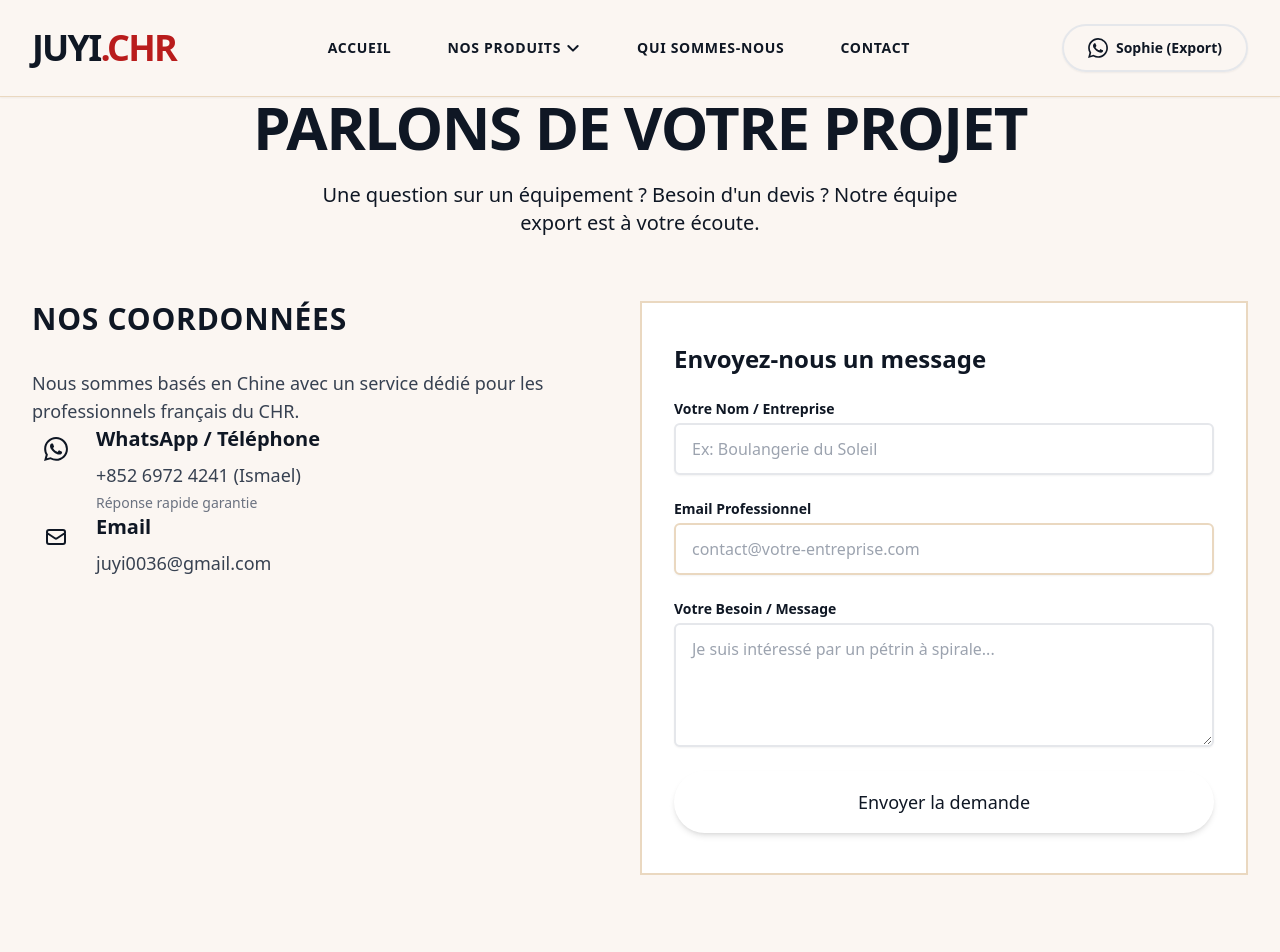
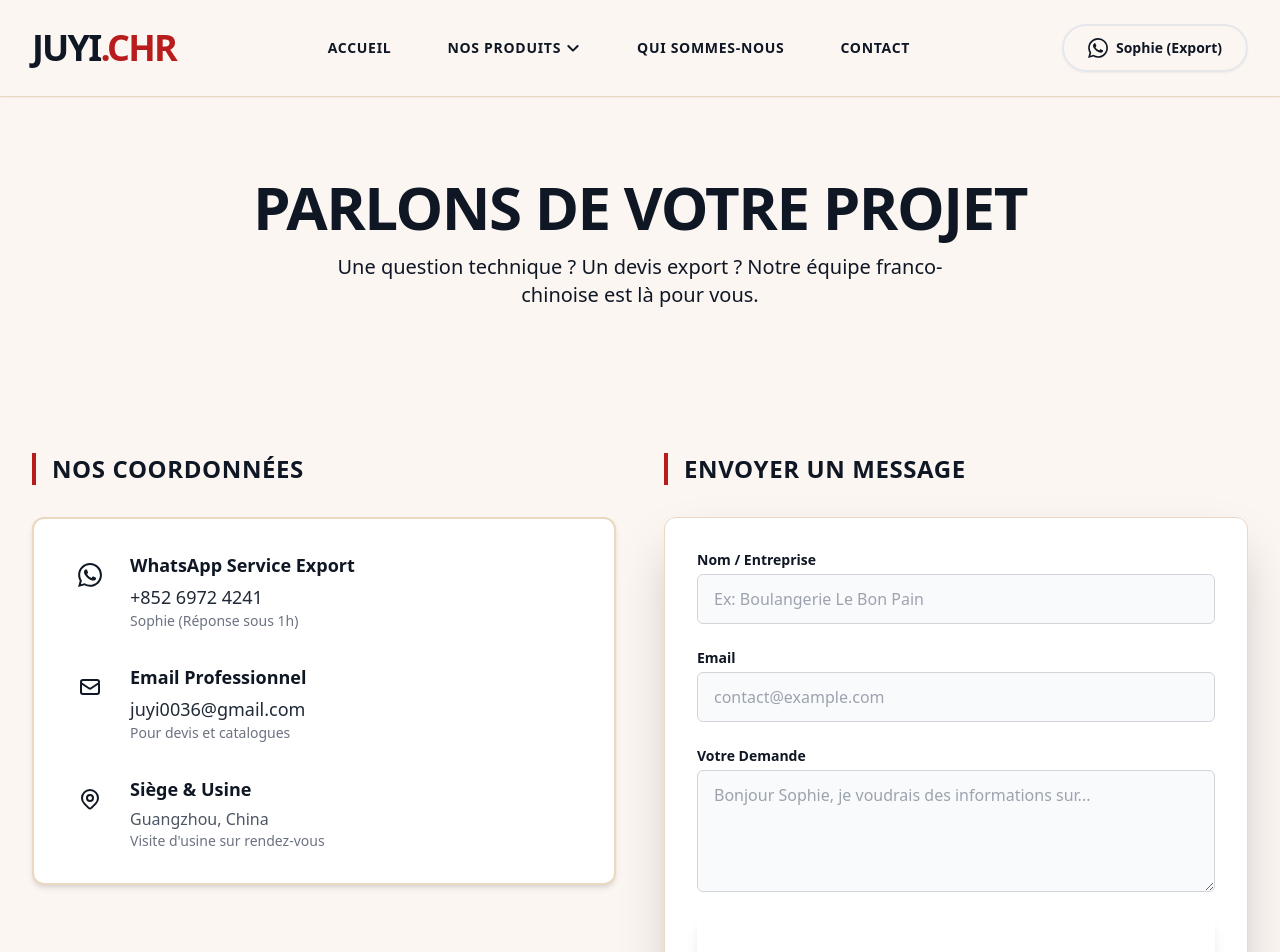
Before and after one commit to juyi0036-web/juyi-website, a Next.js app: page /contact in a window 1280 px wide. Shown: the top 952 px of the page. Built offline with nearby package versions, Linux system fonts and the light colour scheme.

Commit message:
Update contact.js

```diff
--- a/pages/contact.js
+++ b/pages/contact.js
@@ -3,7 +3,7 @@ import Navbar from '../components/Navbar';
 
 export default function Contact() {
   return (
-    <div className="min-h-screen bg-cream font-sans">
+    <div className="min-h-screen bg-cream font-sans flex flex-col">
       <Head>
         <title>Contactez-nous | JUYI CHR</title>
         <meta name="description" content="Contactez JUYI CHR pour vos équipements de boulangerie et cuisine professionnelle. Service export Chine-France." />
@@ -11,114 +11,132 @@ export default function Contact() {
 
       <Navbar />
 
-      {/* 顶部标题区 - 巧克力色背景 */}
-      <div className="bg-choco py-16Csmd:py-24">
+      {/* 统一的巧克力色头部 */}
+      <div className="bg-choco text-cream py-20">
         <div className="max-w-7xl mx-auto px-4 sm:px-6 lg:px-8 text-center">
-          <h1 className="text-4xl font-extrabold tracking-tight text-cream sm:text-5xl md:text-6xl uppercase">
+          <h1 className="text-4xl font-extrabold tracking-tight sm:text-5xl md:text-6xl uppercase">
             Parlons de votre projet
           </h1>
-          <p className="mt-6 max-w-2xl mx-auto text-xl text-cream/80">
-            Une question sur un équipement ? Besoin d'un devis ? Notre équipe export est à votre écoute.
+          <p className="mt-4 text-xl text-cream/80 max-w-2xl mx-auto">
+            Une question technique ? Un devis export ? Notre équipe franco-chinoise est là pour vous.
           </p>
         </div>
       </div>
 
-      {/* 主要内容区 - 奶油色背景 */}
-      <main className="max-w-7xl mx-auto px-4 sm:px-6 lg:px-8 py-16">
-        <div className="grid grid-cols-1 md:grid-cols-2 gap-16Bg items-start">
+      <main className="flex-grow max-w-7xl mx-auto px-4 sm:px-6 lg:px-8 py-16 w-full">
+        <div className="grid grid-cols-1 md:grid-cols-2 gap-12 items-start">
 
-          {/* 左侧：联系方式 */}
+          {/* 左侧：联系信息卡片 */}
           <div>
-            <h2 className="text-3xl font-bold text-choco mb-8 uppercase tracking-wide">
+            <h2 className="text-2xl font-bold text-choco mb-8 uppercase tracking-wide border-l-4 border-red-700 pl-4">
               Nos Coordonnées
             </h2>
-            <p className="text-gray-700 mb-12Cc text-lg">
-              Nous sommes basés en Chine avec un service dédié pour les professionnels français du CHR.
-            </p>
 
-            <div className="space-y-8CG">
-              {/* WhatsApp / Phone */}
+            <div className="bg-white p-8 rounded-xl shadow-md border-2 border-[#EAD8C0] space-y-8">
+              {/* WhatsApp / 电话 */}
               <div className="flex items-start">
                 <div className="flex-shrink-0">
-                  <span className="inline-flex items-center justify-center h-12 w-12 rounded-full bg-chocoCB text-cream">
+                  <div className="flex items-center justify-center h-12 w-12 rounded-full bg-choco text-cream">
                     <svg className="h-6 w-6" fill="currentColor" viewBox="0 0 24 24"><path d="M17.472 14.382c-.297-.149-1.758-.867-2.03-.967-.273-.099-.471-.148-.67.15-.197.297-.767.966-.94 1.164-.173.199-.347.223-.644.075-.297-.15-1.255-.463-2.39-1.475-.883-.788-1.48-1.761-1.653-2.059-.173-.297-.018-.458.13-.606.134-.133.298-.347.446-.52.149-.174.198-.298.298-.497.099-.198.05-.371-.025-.52-.075-.149-.669-1.612-.916-2.207-.242-.579-.487-.5-.669-.51-.173-.008-.371-.008-.57-.008-.198 0-.52.074-.792.372-.272.297-1.04 1.016-1.04 2.479 0 1.462 1.065 2.875 1.213 3.074.149.198 2.096 3.2 5.077 4.487.709.306 1.262.489 1.694.625.712.227 1.36.195 1.871.118.571-.085 1.758-.719 2.006-1.413.248-.694.248-1.289.173-1.413-.074-.124-.272-.198-.57-.347m-5.421 7.403h-.004a9.87 9.87 0 01-5.031-1.378l-.361-.214-3.741.982.998-3.648-.235-.374a9.86 9.86 0 01-1.51-5.26c.001-5.45 4.436-9.884 9.888-9.884 2.64 0 5.122 1.03 6.988 2.898a9.825 9.825 0 012.893 6.991c-.001 5.45-4.436 9.884-9.884 9.884m8.413-18.297A11.815 11.815 0 0012.05 0C5.495 0 .16 5.335.16 11.892c0 2.096.547 4.142 1.588 5.945L.057 24l6.305-1.654a11.882 11.882 0 005.683 1.448h.005c6.554 0 11.89-5.335 11.89-11.893 0-3.18-1.238-6.167-3.486-8.416"/></svg>
-                  </span>
+                  </div>
                 </div>
                 <div className="ml-4">
-                  <h3 className="text-xl font-bold text-choco">WhatsApp / Téléphone</h3>
-                  <p className="mt-2 text-lg text-gray-700">+852 6972 4241 (Ismael)</p>
-                  <p className="mt-1 text-sm text-gray-500">Réponse rapide garantie</p>
+                  <h3 className="text-lg font-bold text-choco">WhatsApp Service Export</h3>
+                  <p className="mt-1 text-lg text-gray-800 font-medium">+852 6972 4241</p>
+                  {/* 名字已改为 Sophie */}
+                  <p className="text-sm text-gray-500">Sophie (Réponse sous 1h)</p>
                 </div>
               </div>
 
               {/* Email */}
               <div className="flex items-start">
                 <div className="flex-shrink-0">
-                  <span className="inline-flex items-center justify-center h-12 w-12 rounded-full bg-choco text-cream">
-                    <svg className="h-6 w-6" fill="none" stroke="currentColor" viewBox="0 0 24 24" xmlns="http://www.w3.org/2000/svg"><path strokeLinecap="round" strokeLinejoin="round" strokeWidth={2} d="M3 8l7.89 5.26a2 2 0 002.22 0L21 8M5 19h14a2 2 0 002-2V7a2 2 0 00-2-2H5a2 2 0 00-2 2v10a2 2 0 002 2z" /></svg>
-                  </span>
+                  <div className="flex items-center justify-center h-12 w-12 rounded-full bg-choco text-cream">
+                    <svg className="h-6 w-6" fill="none" stroke="currentColor" viewBox="0 0 24 24"><path strokeLinecap="round" strokeLinejoin="round" strokeWidth={2} d="M3 8l7.89 5.26a2 2 0 002.22 0L21 8M5 19h14a2 2 0 002-2V7a2 2 0 00-2-2H5a2 2 0 00-2 2v10a2 2 0 002 2z" /></svg>
+                  </div>
                 </div>
                 <div className="ml-4">
-                  <h3 className="text-xl font-bold text-choco">Email</h3>
-                  <p className="mt-2 text-lg text-gray-700">juyi0036@gmail.com</p>
+                  <h3 className="text-lg font-bold text-choco">Email Professionnel</h3>
+                  <p className="mt-1 text-lg text-gray-800 font-medium">juyi0036@gmail.com</p>
+                  <p className="text-sm text-gray-500">Pour devis et catalogues</p>
+                </div>
+              </div>
+
+              {/* 地址 */}
+              <div className="flex items-start">
+                <div className="flex-shrink-0">
+                  <div className="flex items-center justify-center h-12 w-12 rounded-full bg-choco text-cream">
+                    <svg className="h-6 w-6" fill="none" stroke="currentColor" viewBox="0 0 24 24"><path strokeLinecap="round" strokeLinejoin="round" strokeWidth={2} d="M17.657 16.657L13.414 20.9a1.998 1.998 0 01-2.827 0l-4.244-4.243a8 8 0 1111.314 0z" /><path strokeLinecap="round" strokeLinejoin="round" strokeWidth={2} d="M15 11a3 3 0 11-6 0 3 3 0 016 0z" /></svg>
+                  </div>
+                </div>
+                <div className="ml-4">
+                  <h3 className="text-lg font-bold text-choco">Siège & Usine</h3>
+                  <p className="mt-1 text-base text-gray-600">Guangzhou, China</p>
+                  <p className="text-sm text-gray-500">Visite d'usine sur rendez-vous</p>
                 </div>
               </div>
             </div>
           </div>
 
-          {/* 右侧：模拟的联系表单 (看起来很专业，但暂时不用写后端功能) */}
-          <div className="bg-white py-10 px-8 shadow-2xlBx rounded-2xlCGCr border-2 border-[#EAD8C0]">
-            <h3 className="text-2xl font-bold text-choco mb-6">Envoyez-nous un message</h3>
-            <form className="space-y-6">
+          {/* 右侧：专业表单 */}
+          <div>
+             <h2 className="text-2xl font-bold text-choco mb-8 uppercase tracking-wide border-l-4 border-red-700 pl-4">
+              Envoyer un Message
+            </h2>
+            <form className="bg-white p-8 rounded-xl shadow-2xl border border-[#EAD8C0] space-y-6">
               <div>
                 <label htmlFor="name" className="block text-sm font-bold text-choco">
-                  Votre Nom / Entreprise
+                  Nom / Entreprise
                 </label>
                 <input
                   type="text"
-                  name="name"
                   id="name"
-                  className="mt-1 block w-full px-4 py-3 bg-cream border-2 border-[#EAD8C0]Ck rounded-md shadow-sm focus:ring-choco focus:border-chocoClCmCn"
-                  placeholder="Ex: Boulangerie du Soleil"
+                  className="mt-1 block w-full px-4 py-3 bg-gray-50 border border-gray-300 rounded-md focus:ring-choco focus:border-choco transition"
+                  placeholder="Ex: Boulangerie Le Bon Pain"
                 />
               </div>
               <div>
                 <label htmlFor="email" className="block text-sm font-bold text-choco">
-                  Email Professionnel
+                  Email
                 </label>
                 <input
                   type="email"
-                  name="email"
                   id="email"
-                  className="mt-1 block w-full px-4 py-3 bg-cream border-2 border-[#EAD8C0] rounded-md shadow-sm focus:ring-choco focus:border-choco"
-                  placeholder="contact@votre-entreprise.com"
+                  className="mt-1 block w-full px-4 py-3 bg-gray-50 border border-gray-300 rounded-md focus:ring-choco focus:border-choco transition"
+                  placeholder="contact@example.com"
                 />
               </div>
               <div>
                 <label htmlFor="message" className="block text-sm font-bold text-choco">
-                  Votre Besoin / Message
+                  Votre Demande
                 </label>
                 <textarea
                   id="message"
-                  name="message"
                   rows={4}
-                  className="mt-1 block w-full px-4 py-3 bg-cream border-2 border-[#EAD8C0]CPCK rounded-md shadow-sm focus:ring-choco focus:border-choco"
-                  placeholder="Je suis intéressé par un pétrin à spirale..."
+                  className="mt-1 block w-full px-4 py-3 bg-gray-50 border border-gray-300 rounded-md focus:ring-choco focus:border-choco transition"
+                  placeholder="Bonjour Sophie, je voudrais des informations sur..."
                 />
               </div>
-              <div>
-                <button
-                  type="button" // 暂时用 button 类型，不提交表单
-                  className="w-full flex justify-center py-4 px-6Cr border border-transparent rounded-full shadow-md text-lg font-boldCVCw text-cream bg-choco hover:bg-red-700 focus:outline-noneCfCYCXCZCaCbCc transitionCC"
-                  onClick={() => alert("Merci ! Ceci est une démonstration. Veuillez nous contacter via WhatsApp pour l'instant.")}
-                >
-                  Envoyer la demande
-                </button>
-              </div>
+              <button
+                type="button"
+                className="w-full py-4 px-6 rounded-lg shadow-lg text-lg font-bold text-white bg-choco hover:bg-red-800 transition transform hover:-translate-y-1"
+                onClick={() => alert("Merci ! Pour l'instant, merci de nous contacter via WhatsApp pour une réponse immédiate.")}
+              >
+                Envoyer
+              </button>
             </form>
           </div>
+
         </div>
       </main>
+
+      <footer className="bg-white border-t border-[#EAD8C0] mt-auto">
+        <div className="max-w-7xl mx-auto py-8 px-4 text-center">
+            <p className="text-sm text-gray-400">
+                &copy; 2025 Juyi CHR Supply Chain Management.
+            </p>
+        </div>
+      </footer>
     </div>
   );
 }
```
